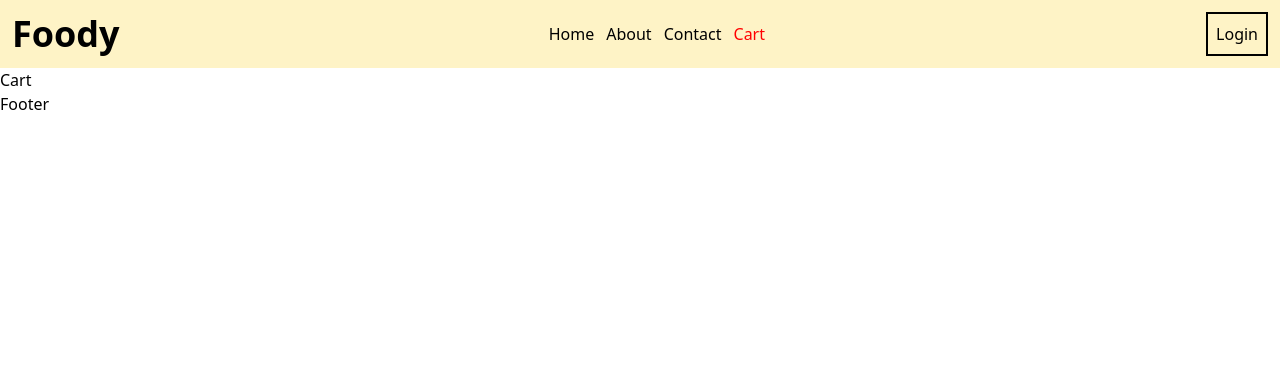
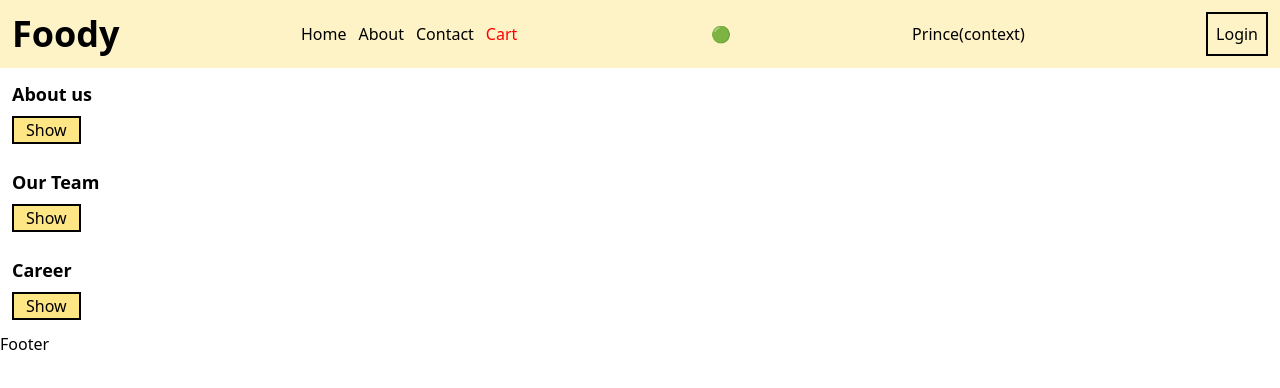
Before and after one commit to IPrinceChoudhary/namaste-react-notes, a React (Vite) app: page /cart in a window 1280 px wide. Shown: the top 388 px of the page. Built offline with nearby package versions, Linux system fonts and the light colour scheme.

Commit message:
collapsable accordion, lifting the state up functionality, Context

```diff
--- a/src/App.js
+++ b/src/App.js
@@ -1,4 +1,4 @@
-import React, { lazy, Suspense } from "react";
+import React, { lazy, StrictMode, Suspense, useState } from "react";
 import ReactDOM from "react-dom/client";
 import Header from "./components/Header";
 import Body from "./components/Body";
@@ -9,13 +9,19 @@ import Error from "./components/Error";
 import { BrowserRouter, Routes, Route } from "react-router";
 import RestaurantMenu from "./components/RestaurantMenu";
 import ProfileClassComp from "./components/ProfileClass";
+import UserContext from "./utils/UserContext";
 
 // lazy loading code
 const Cart = lazy(() => import("./components/Cart"));
 
 const AppLayout = () => {
+  const [user, setUser] = useState({
+    name: "Prince(context)",
+    email: "@gmail.com"
+  })
   return (
     <React.Fragment>
+    <UserContext.Provider value={{user, setUser}}>
       <Header />
       <Routes>
         <Route index element={<Body />} />
@@ -40,13 +46,16 @@ const AppLayout = () => {
         <Route path="restaurant/:id" element={<RestaurantMenu />} />
       </Routes>
       <Footer />
+    </UserContext.Provider>
     </React.Fragment>
   );
 };
 
 const root = ReactDOM.createRoot(document.getElementById("root"));
 root.render(
+  <StrictMode>
   <BrowserRouter>
     <AppLayout />
   </BrowserRouter>
+  </StrictMode>
 );
--- a/src/Config.js
+++ b/src/Config.js
@@ -3,3 +3,24 @@
 export const logo = "Foody"
 export const IMG_CONFIG_URL = "https://media-assets.swiggy.com/swiggy/image/upload/fl_lossy,f_auto,q_auto,w_660/"
 export const RESTAURANT_URL = "https://www.swiggy.com/dapi/restaurants/list/v5?lat=28.7040592&lng=77.10249019999999&is-seo-homepage-enabled=true&page_type=DESKTOP_WEB_LISTING"
+
+export const sectionsData = [
+  {
+    id: "about",
+    heading: "About us",
+    description:
+      "Lorem ipsum dolor sit amet, consectetur adipiscing elit, sed do eiusmod tempor incididunt ut labore et dolore magna aliqua. Ut enim ad minim veniam, quis nostrud exercitation ullamco laboris nisi ut aliquip ex ea commodo consequat. Duis aute irure dolor in reprehenderit in voluptate velit esse cillum dolore eu fugiat nulla pariatur. Excepteur sint occaecat cupidatat non proident, sunt in culpa qui officia deserunt mollit anim id est laborum.",
+  },
+  {
+    id: "teams",
+    heading: "Our Team",
+    description:
+      "Lorem ipsum dolor sit amet, consectetur adipiscing elit, sed do eiusmod tempor incididunt ut labore et dolore magna aliqua. Ut enim ad minim veniam, quis nostrud exercitation ullamco laboris nisi ut aliquip ex ea commodo consequat. Duis aute irure dolor in reprehenderit in voluptate velit esse cillum dolore eu fugiat nulla pariatur. Excepteur sint occaecat cupidatat non proident, sunt in culpa qui officia deserunt mollit anim id est laborum.",
+  },
+  {
+    id: "career",
+    heading: "Career",
+    description:
+      "Lorem ipsum dolor sit amet, consectetur adipiscing elit, sed do eiusmod tempor incididunt ut labore et dolore magna aliqua. Ut enim ad minim veniam, quis nostrud exercitation ullamco laboris nisi ut aliquip ex ea commodo consequat. Duis aute irure dolor in reprehenderit in voluptate velit esse cillum dolore eu fugiat nulla pariatur. Excepteur sint occaecat cupidatat non proident, sunt in culpa qui officia deserunt mollit anim id est laborum.",
+  },
+];
--- a/src/components/Body.js
+++ b/src/components/Body.js
@@ -1,14 +1,17 @@
 import RestaurantCard from "./RestaurantCard";
-import { useState} from "react";
+import { useState, useContext } from "react";
 import Shimmer from "./Shimmer";
 import { Link } from "react-router";
 import { filterRestaurant } from "../utils/helper.js";
 import useRestaurant from "../utils/useRestaurant.js";
 import useOnline from "../utils/useOnline.js";
+import UserContext from "../utils/UserContext.js";
 
 const Body = () => {
   const [searchText, setSearchText] = useState("");
   const {allRestaurants, restaurant, setRestaurant} = useRestaurant();
+
+  const {user, setUser} = useContext(UserContext)
 
   const isOnline = useOnline()
   if(!isOnline){
@@ -49,6 +52,7 @@ const Body = () => {
         >
           search
         </button>
+        <input type="text" value={user.name} className="border-2" onChange={(e)=>setUser({...user, name: e.target.value})}/>
       </div>
       <div className="flex flex-wrap gap-3">
         {allRestaurants?.length === 0 ? (
--- a/src/components/Cart.js
+++ b/src/components/Cart.js
@@ -1,6 +1,66 @@
+// making controlled/collapsable accordion and using lifting the state up functionality in react
+
+import { useState, useRef } from "react";
+import { sectionsData } from "../Config";
+
+const Section = ({
+  heading,
+  description,
+  visibleSection,
+  setVisibleSection,
+}) => {
+  const contentRef = useRef(null);
+  return (
+    <div className="p-3">
+      <h2 className="font-bold text-lg">{heading}</h2>
+
+      {/* adding transition */}
+      <div
+        className="overflow-hidden transition-all duration-300 ease-in-out"
+        style={{
+          maxHeight: visibleSection
+            ? `${contentRef.current?.scrollHeight + 5}px`
+            : "0px",
+          opacity: visibleSection ? 1 : 0,
+        }}
+      >
+        <p className="text-md border-2" ref={contentRef}>
+          {description}
+        </p>
+      </div>
+
+      <button
+        className="border-2 px-3 cursor-pointer mt-2 bg-amber-200"
+        onClick={setVisibleSection}
+      >
+        {visibleSection ? "Hide" : "Show"}
+      </button>
+    </div>
+  );
+};
+
 const Cart = () => {
+  const [visibleSection, setVisibleSection] = useState(null);
+
   return (
-    <div>Cart</div>
-  )
-}
-export default Cart
+    <>
+      {sectionsData.map((section) => {
+        return (
+          <Section
+            heading={section.heading}
+            key={section.id}
+            description={section.description}
+            visibleSection={visibleSection === section.id}
+            setVisibleSection={() =>
+              setVisibleSection(
+                visibleSection === section.id ? null : section.id
+              )
+            }
+          />
+        );
+      })}
+    </>
+  );
+};
+
+export default Cart;
--- a/src/components/Header.js
+++ b/src/components/Header.js
@@ -1,6 +1,8 @@
-import { useState } from "react";
+import { useState, useContext } from "react";
 import { logo } from "../Config";
 import { NavLink } from "react-router";
+import UserContext from "../utils/UserContext";
+import useOnline from "../utils/useOnline";
 
 const Title = () => (
   <NavLink to="/" end>
@@ -12,6 +14,8 @@ const Title = () => (
 
 const Header = () => {
   const [first, setFirst] = useState(false);
+  const isOnline = useOnline()
+  const {user} = useContext(UserContext)
 
   return (
     <div className="p-3 flex justify-between items-center bg-amber-100">
@@ -60,6 +64,8 @@ const Header = () => {
           </li>
         </ul>
       </div>
+      {isOnline ? "🟢" : "🔴"}
+      <p className="text-black">{user.name}</p>
       <div className="loginLogout border-2 p-2 cursor-pointer">
         {!first ? (
           <button
--- a/src/components/Shimmer.js
+++ b/src/components/Shimmer.js
@@ -6,7 +6,7 @@ const Shimmer = () => {
       {Array(10)
         .fill("")
         .map((e, index) => (
-          <div className="card" key={index}>
+          <div className="h-[20rem] w-[12rem]" key={index}>
             <img src={shimmerImg} alt="" />
             <h2>
               <img src={shimmerImg} alt="" />
--- /dev/null
+++ b/src/utils/UserContext.js
@@ -0,0 +1,10 @@
+import { createContext } from "react";
+
+const UserContext = createContext({ // default data
+    name: "dummy user",
+    mail: "dummy@gmail.com",
+});
+
+UserContext.displayName = "UserContext" // this is just to track our context name in the react dev tools // nothing do with react
+
+export default UserContext;
```
